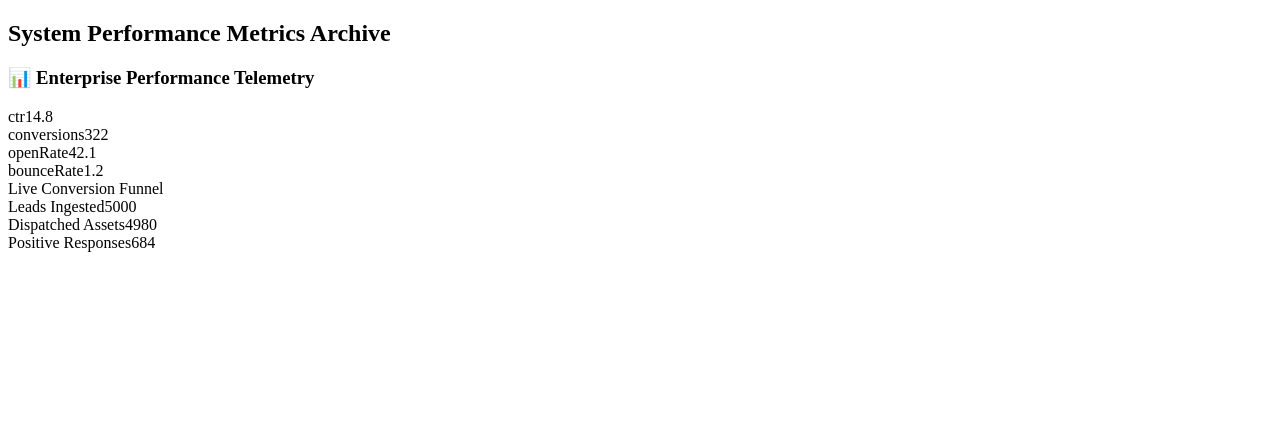
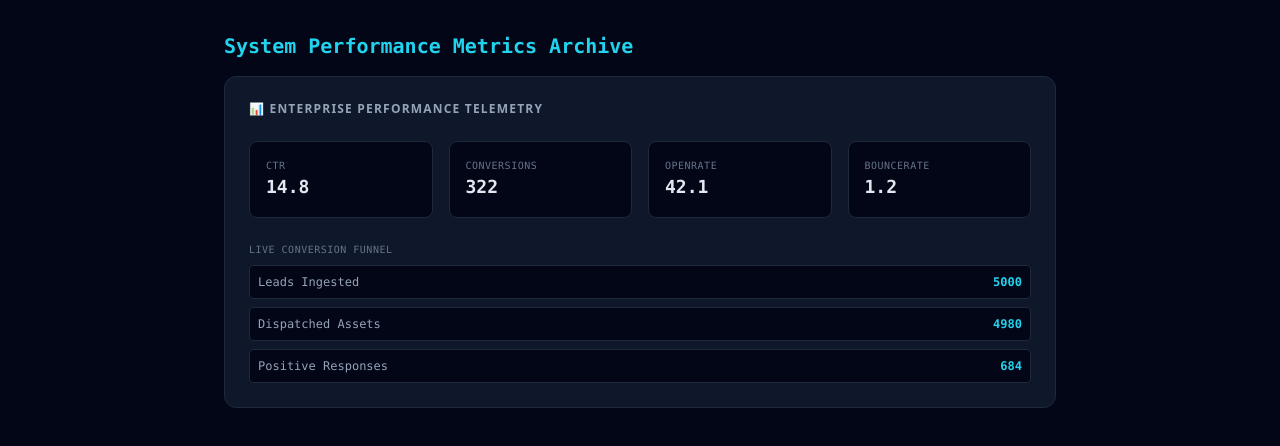
Before and after one commit to dhruv-005/AetherGrowth, a Next.js app in the folder frontend/: page /analytics in a window 1280 px wide. Shown: the top 446 px of the page. Built offline with nearby package versions, Linux system fonts and the light colour scheme.

Commit message:
feat(frontend): skeleton structure integration for layout.tsx

```diff
--- /dev/null
+++ b/frontend/app/layout.tsx
@@ -0,0 +1,17 @@
+import './globals.css';
+import React from 'react';
+
+export const metadata = {
+  title: 'AetherGrowth OS',
+  description: 'Enterprise Autonomous Multichannel Growth Hub',
+};
+
+export default function RootLayout({ children }: { children: React.ReactNode }) {
+  return (
+    <html lang="en">
+      <body className="bg-slate-950 text-slate-100 antialiased min-h-screen">
+        {children}
+      </body>
+    </html>
+  );
+}
```
